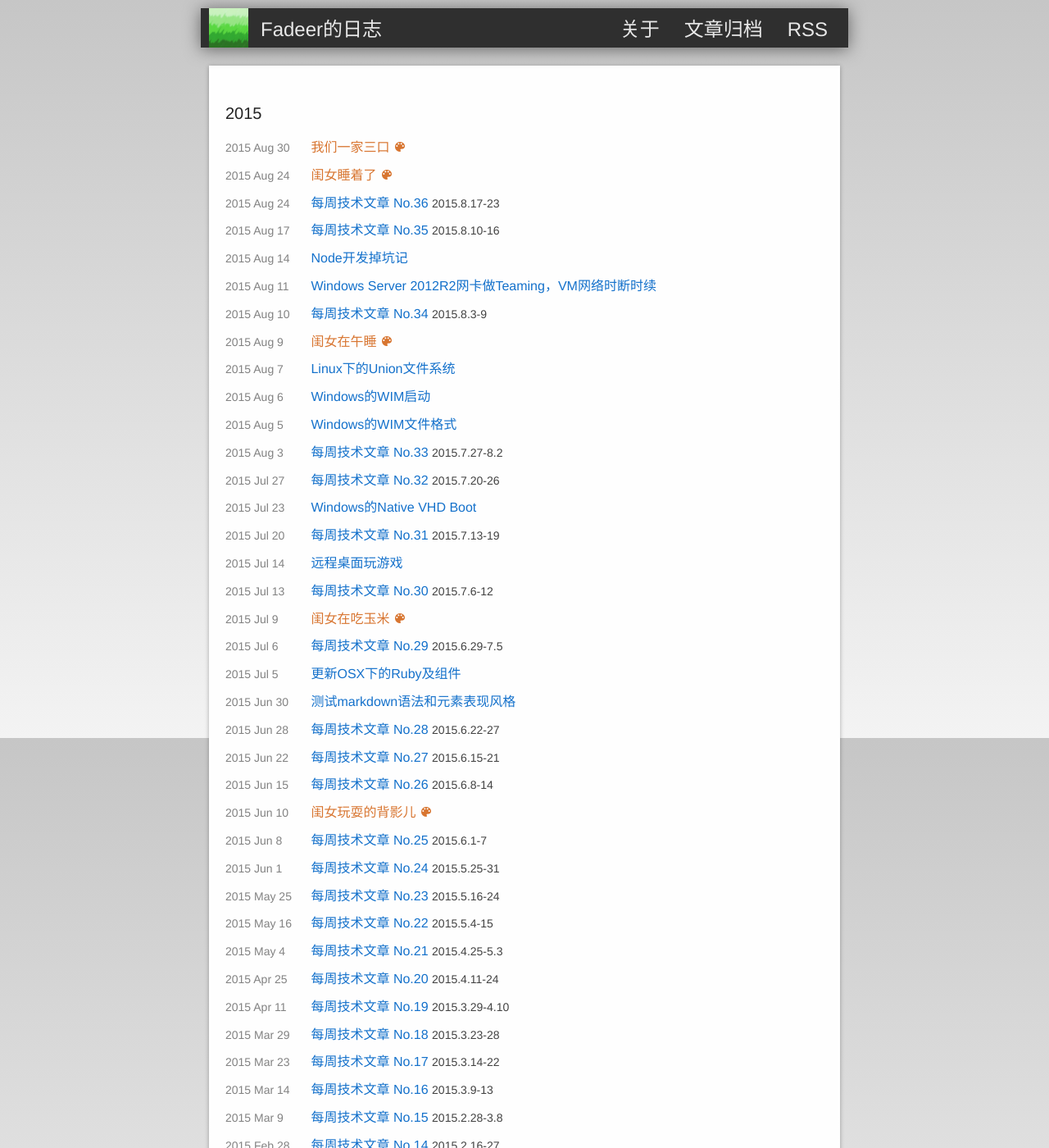
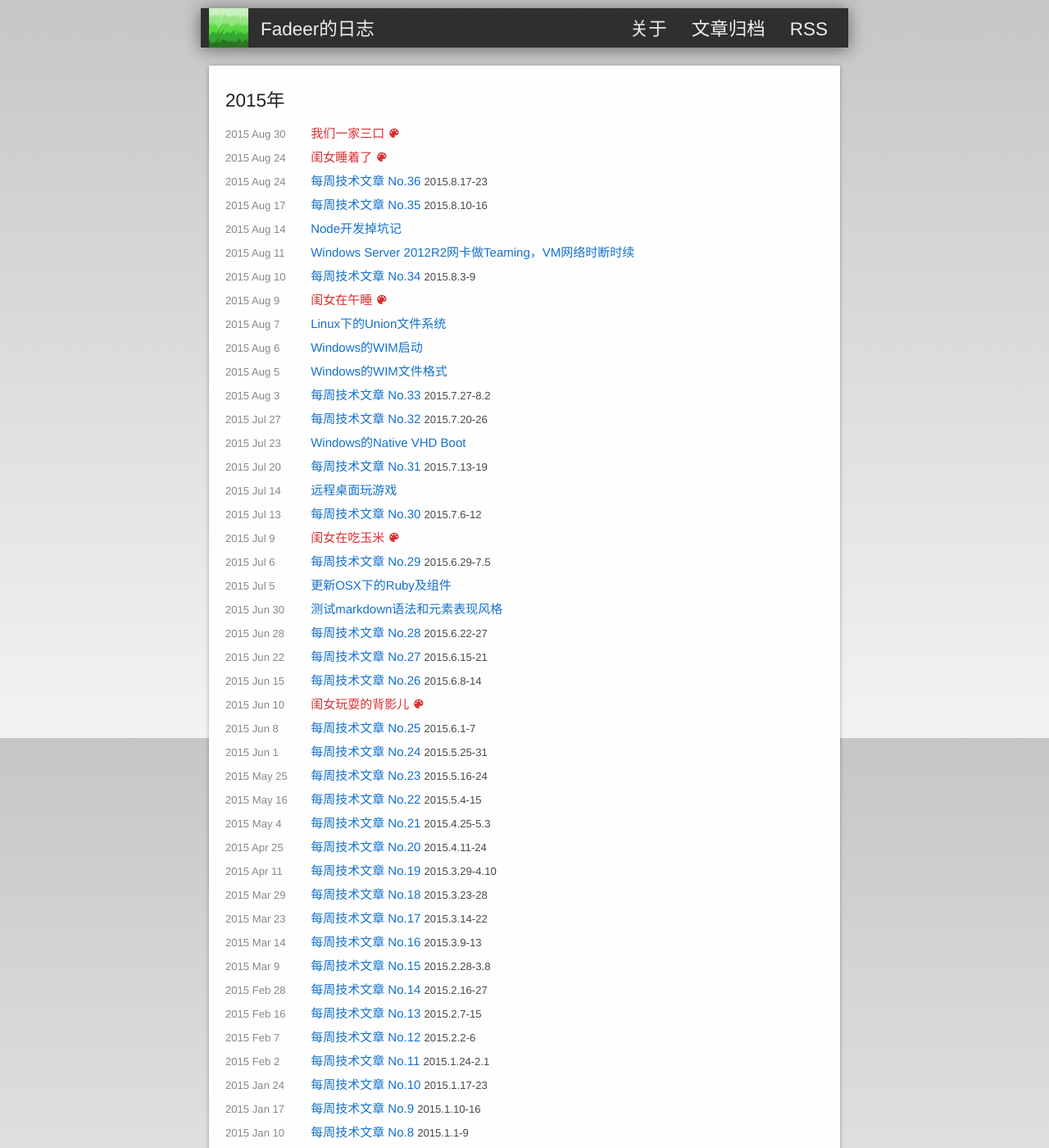
Before and after one commit to fadeer/fadeer.github.io, a Jekyll site: the page built from archive.html, in a window 1280 px wide and 1400 px high. Shown: the whole window at 82% size. Built offline with Jekyll 4.4.1, drawn with Linux system fonts in a browser that asks for light colours; some of the changed text lies outside the part shown.

Commit message:
update style

```diff
--- a/_sass/_base.scss
+++ b/_sass/_base.scss
@@ -175,6 +175,7 @@ code {
     padding: 1px 4px;
     margin: 0 2px;
     border-radius: 3px;
+    color: $code-color-l;
     background-color: $code-color-bgl;
 
     @include media-query($on-laptop) {
@@ -190,7 +191,7 @@ code {
 }
 
 pre {
-    line-height: 1.4;
+    line-height: 1.2;
     padding: 10px ($spacing-lr * 3 / 2);
     margin: 5px 0 0;
     overflow-x: auto;
--- a/_sass/_layout.scss
+++ b/_sass/_layout.scss
@@ -202,7 +202,7 @@
 
 .post-meta {
     font-size: $small-font-size;
-    color: $grey-color;
+    color: $meta-color;
     margin-top: 5px;
 
     @include media-query($on-laptop) {
--- a/archive.html
+++ b/archive.html
@@ -10,8 +10,8 @@ layout: default
 
     {% if forloop.first %}
     <div class="area">
-    <article class="post-content">
-    <h2 id="{{ this_year }}-ref">{{this_year}}</h2>
+    <article class="">
+    <h2 id="{{ this_year }}-ref" class="post-title">{{this_year}}年</h2>
     <ul class="archive">
     {% endif %}
 
@@ -37,8 +37,8 @@ layout: default
         </ul>
 
         <div class="area">
-        <article class="post-content">
-        <h2 id="{{ next_year }}-ref">{{next_year}}</h2>
+        <article class="">
+        <h2 id="{{ next_year }}-ref" class="post-title">{{ next_year }}年</h2>
         <ul class="archive">
         {% endif %}
     {% endif %}
--- a/css/main.scss
+++ b/css/main.scss
@@ -10,7 +10,7 @@ $font-default:	"Helvetica Neue","Microsoft YaHei", "WenQuanYi Micro Hei",Arial,
 $font-mono:	Monaco, Menlo, Consolas, Courier New, "Heiti SC", STHeiti, "Microsoft Yahei", monospace;
 
 $base-font-family: $font-default;
-$base-font-size:   16px;
+$base-font-size:   15px;
 // 1.5~24px 1.375~22px 1.25~20px 1.125~18px 0.875~14px
 
 $title-font-size:  $base-font-size * 1.5;
@@ -20,7 +20,7 @@ $h-font-size: $base-font-size * 1.375;
 $hh-font-size: $base-font-size * 1.25;
 $hhh-font-size: $base-font-size * 1.125;
 
-$base-line-height: 1.8;
+$base-line-height: 1.6;
 
 $spacing-unit:     30px;
 $spacing-lr:       20px;
@@ -30,13 +30,15 @@ $background-color: #eee;
 $bg-color-t: #c6c6c6;
 $bg-color-b: #f3f3f3;
 $brand-color:      #1471CB; //#2880d5;
-$life-color: #D87530;
+$life-color: #DA2E2E;
+$meta-color: #469439;
 
 $code-color:	#eee;
-$code-color-bg: #333;
-$code-color-bgl: #DDD;
+$code-color-bg: #3D3D3D;
+$code-color-l:	#2B9819;
+$code-color-bgl: #f3f3f3;
 
-$grey-color:       #828282;
+$grey-color:       #888;
 $grey-color-light: lighten($grey-color, 40%);
 $grey-color-dark:  darken($grey-color, 25%);
 
```
